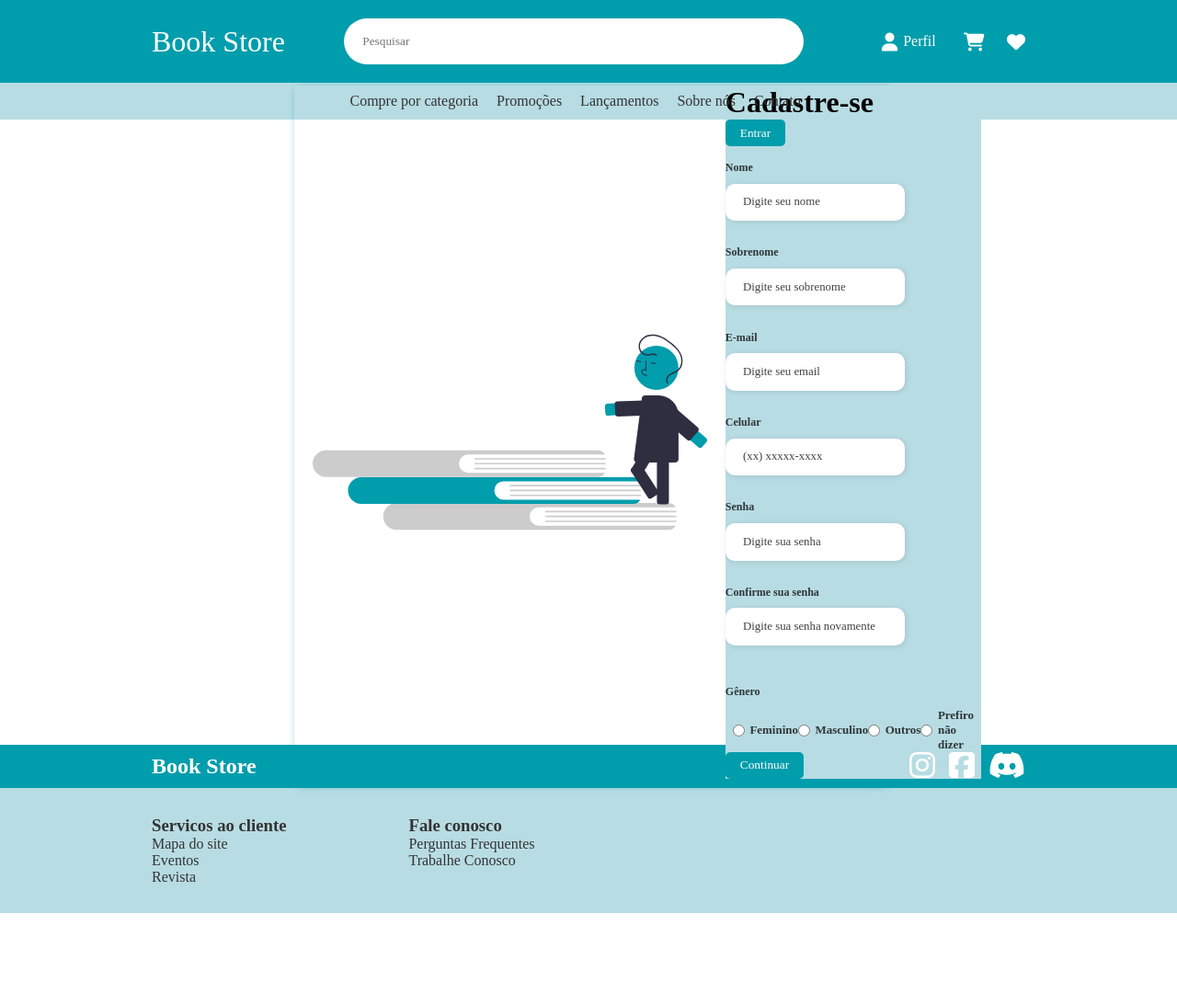
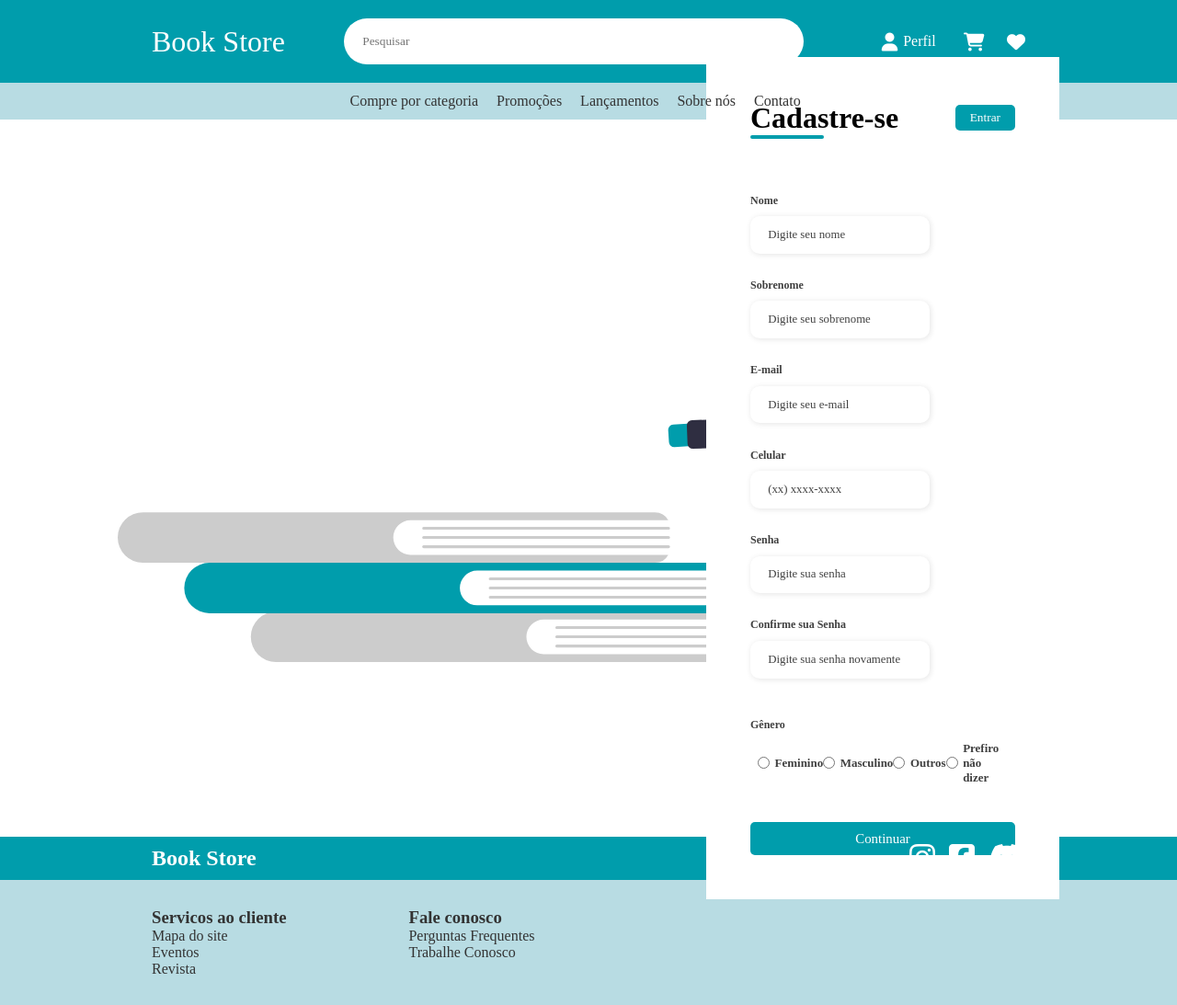
Before and after one commit to sergiomoura/0721-pi-grupo-1, a Node server app: page /cadastro in a window 1280 px wide. Shown: the whole page at 92% size. Before the commit the page ends 993 px from the top, so only its background shows below. Run offline with Node 20, Linux system fonts and the light colour scheme; some libraries are stand-ins or nearby versions.

Commit message:
finalmente concertei a pagina de cadastro, e agora ela tá linda

```diff
--- a/public/css/cadastro.css
+++ b/public/css/cadastro.css
@@ -3,47 +3,40 @@
     display: flex;
     justify-content: center;
     align-items: center;
-    height: 500px;
+    height: 600px;
     margin: 90px 0;
 }
 
 .container {
-    width: 900px;
-    /* height: 80vh; */
+    width: 50%;
+    height: 50vh;
     display: flex;
-    box-shadow: 5px 5px 10px #009DAC;
 }
 
-.container img {
-    width: 67%;
-    margin: 20px;
+.form-image {
+    width: 10%;
+    display: flex;
+    justify-content: center;
+    align-items: center;
+
+    padding: 1rem;
 }
 
 
 .form {
-    width: 33%;
+    width: 30%;
     display: flex;
     flex-direction: column;
     justify-content: center;
     align-items: center;
-    background-color: #B8DCE3;
+    background-color: #fff;
+    padding: 3rem;
 }
 
 .form-header {
     margin-bottom: 3rem;
     display: flex;
     justify-content: space-between;
-}
-
-.form-header h1::after {
-    content: '';
-    display: block;
-    width: 5rem;
-    height: 0.3rem;
-    background-color: #009DAC;
-    margin: 0 auto;
-    position: absolute;
-    border-radius: 10px;
 }
 
 .login-button {
@@ -53,14 +46,14 @@
 
 .login-button button {
     border: none;
-    background-color:#009DAC;
+    background-color: #009DAC;
     padding: 0.4rem 1rem;
     border-radius: 5px;
     cursor: pointer;
 }
 
 .login-button button:hover {
-    background-color: #B8DCE3;
+    background-color: #B8DCE3
 }
 
 .login-button button a {
@@ -107,7 +100,7 @@
 }
 
 .input-box input:focus-visible {
-    outline: 1px solid  #009DAC;;
+    outline: 1px solid #009DAC;
 }
 
 .input-box label,
@@ -154,8 +147,7 @@
 }
 
 .continue-button button:hover {
-    background-color: #009DAC;
-
+    background-color: #B8DCE3;
 }
 
 .continue-button button a {
@@ -165,7 +157,7 @@
     color: #fff;
 }
 
-@media screen and (max-width: 1330px) {
+/*@media screen and (max-width: 1330px) {
     .form-image {
         display: none;
     }
--- a/public/css/finalizacaoCompra.css
+++ b/public/css/finalizacaoCompra.css
@@ -93,3 +93,7 @@
     margin: 0px;
     padding: 0px;
 }
+
+.pagamento> button button:hover {
+    background-color: #B8DCE3;
+}
--- a/public/css/home.css
+++ b/public/css/home.css
@@ -15,6 +15,10 @@
     padding: 10px;
     justify-content: space-between;
     margin-top: auto;
+}
+
+.buton buton:hover {
+    background-color: #b8dce3;
 }
 
 .card{
--- a/views/cadastro.ejs
+++ b/views/cadastro.ejs
@@ -11,14 +11,17 @@
     <main>
         <div class="container">
             <img src="/img/cadastro.svg">
+        </div>
 
         <div class="form">
             <form action="#">
+                <div class="form-header">
                     <div class="title">
                         <h1>Cadastre-se</h1>
                     </div>
                     <div class="login-button">
                         <button><a href="#">Entrar</a></button>
+                    </div>
                 </div>
 
                 <div class="input-group">
@@ -31,15 +34,14 @@
                         <label for="lastname">Sobrenome</label>
                         <input id="lastname" type="text" name="lastname" placeholder="Digite seu sobrenome" required>
                     </div>
-
                     <div class="input-box">
                         <label for="email">E-mail</label>
-                        <input id="email" type="email" name="email" placeholder="Digite seu email" required>
+                        <input id="email" type="email" name="email" placeholder="Digite seu e-mail" required>
                     </div>
 
                     <div class="input-box">
                         <label for="number">Celular</label>
-                        <input id="number" type="tel" name="number" placeholder="(xx) xxxxx-xxxx" required>
+                        <input id="number" type="tel" name="number" placeholder="(xx) xxxx-xxxx" required>
                     </div>
 
                     <div class="input-box">
@@ -47,11 +49,14 @@
                         <input id="password" type="password" name="password" placeholder="Digite sua senha" required>
                     </div>
 
+
                     <div class="input-box">
-                        <label for="Confirmpassword">Confirme sua senha</label>
-                        <input id="Confirmpassword" type="password" name="Confirmpassword" placeholder="Digite sua senha novamente" required>
+                        <label for="confirmPassword">Confirme sua Senha</label>
+                        <input id="confirmPassword" type="password" name="confirmPassword" placeholder="Digite sua senha novamente" required>
                     </div>
+
                 </div>
+
                 <div class="gender-inputs">
                     <div class="gender-title">
                         <h6>Gênero</h6>
@@ -59,33 +64,36 @@
 
                     <div class="gender-group">
                         <div class="gender-input">
-                            <input type="radio" id="female" name="gender">
+                            <input id="female" type="radio" name="gender">
                             <label for="female">Feminino</label>
                         </div>
 
                         <div class="gender-input">
-                            <input type="radio" id="male" name="gender">
+                            <input id="male" type="radio" name="gender">
                             <label for="male">Masculino</label>
                         </div>
 
                         <div class="gender-input">
-                            <input type="radio" id="others" name="gender">
+                            <input id="others" type="radio" name="gender">
                             <label for="others">Outros</label>
                         </div>
 
                         <div class="gender-input">
-                            <input type="radio" id="none" name="gender">
+                            <input id="none" type="radio" name="gender">
                             <label for="none">Prefiro não dizer</label>
                         </div>
                     </div>
                 </div>
 
-                <div class="login-button">
-                    <button><a href="#">Continuar</a></button>
+                <div class="continue-button">
+                    <button><a href="#">Continuar</a> </button>
                 </div>
             </form>
         </div>
+    </div>
+
     </main>
+
     <%- include('partials/footer.ejs') %>
 </body>
 </html>
```
Also changed, not shown: public/css/login.css (+4 -25 lines). Lines whose indentation alone changed are shown as unchanged.
